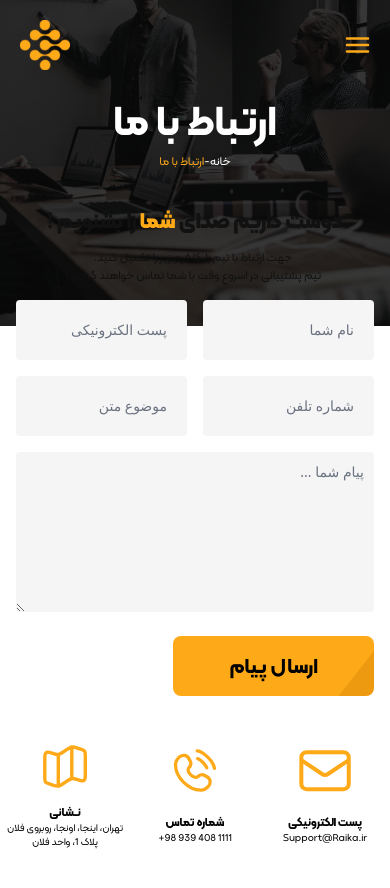
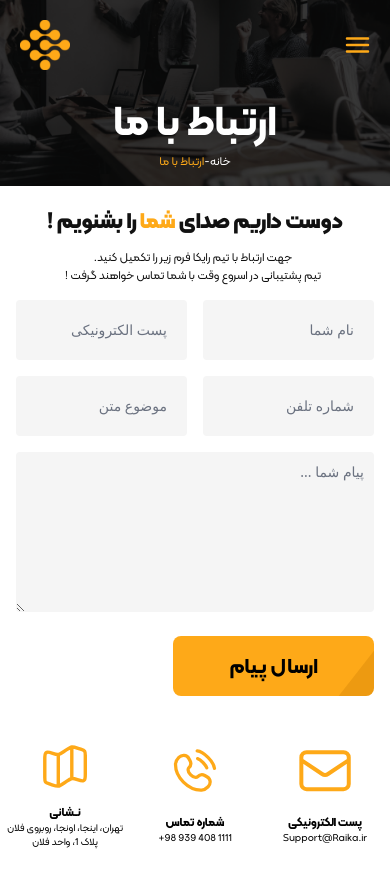
Before and after one commit to mahjs/Rayka-Main, a Next.js app: page /contact-us in a window 390 px wide. Shown: the top 888 px of the page. Built offline with nearby package versions, Linux system fonts and the light colour scheme; no server answers.

Commit message:
fix some ui issues from other pages

```diff
--- a/src/app/contact-us/page.tsx
+++ b/src/app/contact-us/page.tsx
@@ -12,7 +12,7 @@ const ContactUsPage: React.FC = () => {
       <Image
         src={BgImage}
         alt="contact-us-bg"
-        className="absolute top-0 -z-10 h-[50%] w-full object-cover  pb-24"
+        className="absolute top-0 -z-10 h-[22%] w-full object-cover md:h-[48%] md:pb-24"
       />
       <div className="w-full text-center text-white">
         <h1 className="header-1">ارتباط با ما</h1>
```
